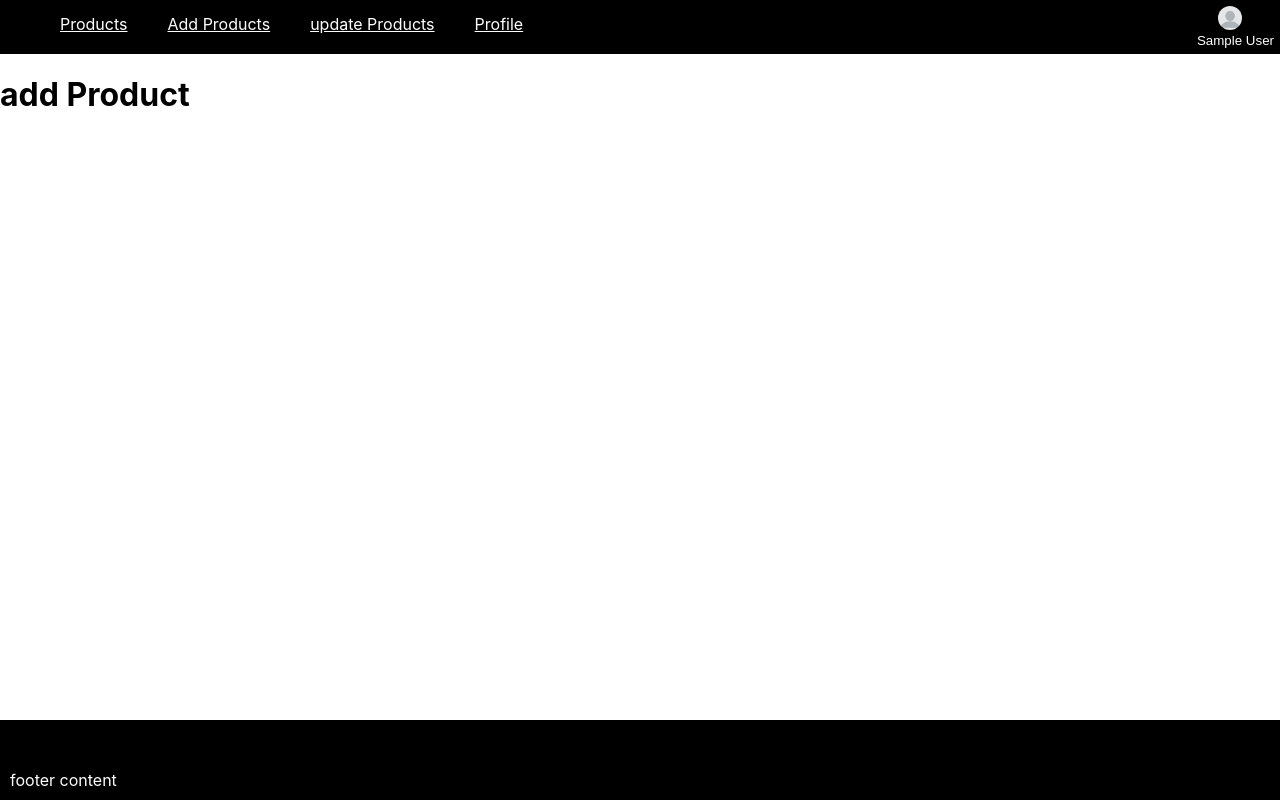
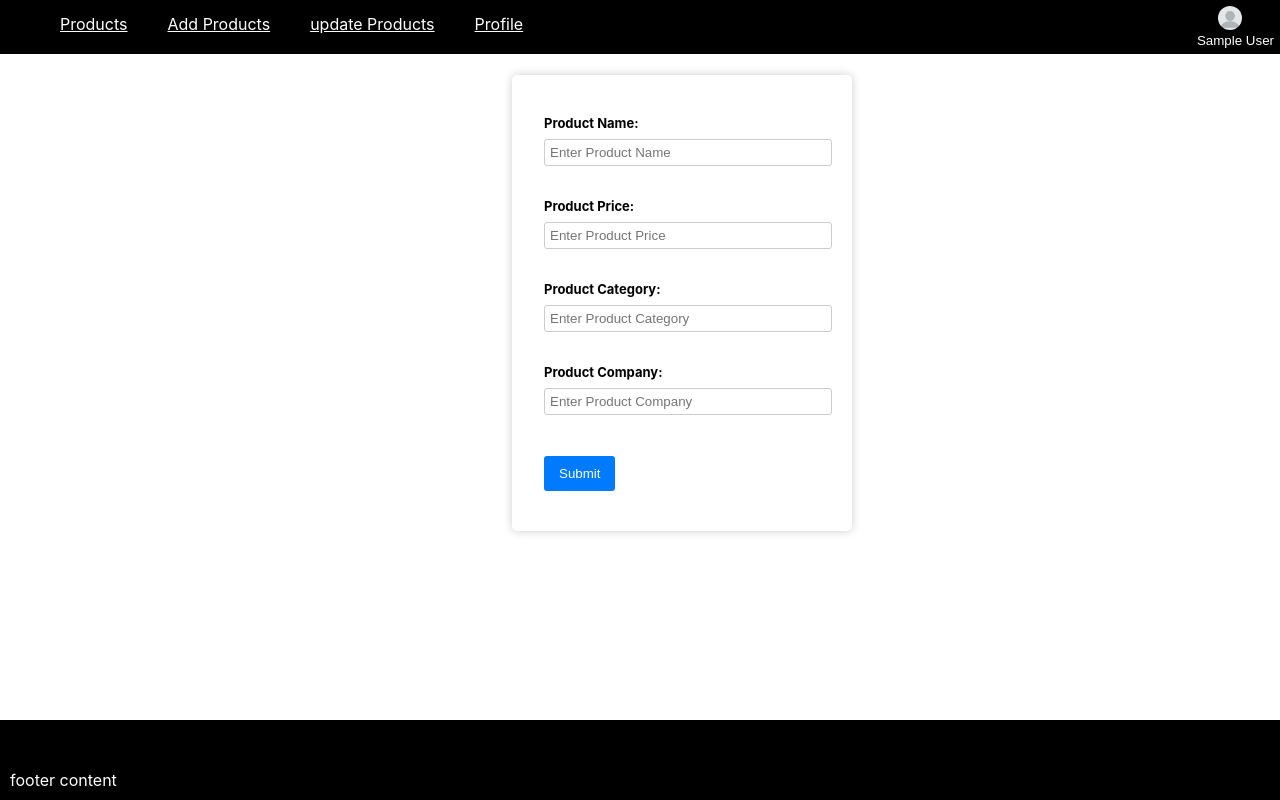
Before and after one commit to mohit-sanwal/MERN_DashboardApp, a React (Create React App) app in the folder ui-react/: page /add in a window 1280 px wide. Built offline with nearby package versions, Linux system fonts and the light colour scheme; no server answers; sample sign-in values are in the browser's storage.

Commit message:
addProduct ui implementation

```diff
--- a/ui-react/src/App.css
+++ b/ui-react/src/App.css
@@ -152,3 +152,46 @@
     /* top: -130%; */
 
 }
+
+.form-container {
+  background-color: #fff;
+  padding: 20px;
+  border-radius: 5px;
+  box-shadow: 0 0 10px rgba(0, 0, 0, 0.2);
+  width: 300px;
+  position: absolute;
+  left: 40%;
+}
+
+.form-group {
+  margin: 8px 0;
+  padding: 12px;
+}
+
+.form-group label {
+  display: block;
+  font-weight: bold;
+  font-size: small;
+  margin-bottom: -5px;
+}
+
+input[type="text"] {
+  width: 100%;
+  padding: 5px;
+  border: 1px solid #ccc;
+  border-radius: 3px;
+}
+
+
+input[type="submit"] {
+  background-color: #007BFF;
+  color: #fff;
+  padding: 10px 15px;
+  border: none;
+  border-radius: 3px;
+  cursor: pointer;
+}
+
+input[type="submit"]:hover {
+  background-color: #0056b3;
+}
--- a/ui-react/src/App.js
+++ b/ui-react/src/App.js
@@ -6,6 +6,7 @@ import Nav from './components/Nav.js';
 import Footer from './components/Footer.jsx';
 import SignUp from './components/SignUp.js';
 import LogIn from './components/LogIn.js';
+import AddProduct from './components/AddProduct';
 
 import PrivateComponent from './components/PrivateComponent';
 
@@ -33,7 +34,7 @@ function App() {
         <Routes>
           <Route element={<PrivateComponent />}>
             <Route path="/" element={<h1>Product listing</h1>}/>
-            <Route path="/add" element={<h1>add Product </h1>}/>
+            <Route path="/add" element={<h1><AddProduct /> </h1>}/>
             <Route path="/update" element={<h1>update Product</h1>}/>
             <Route path="/profile" element={<h1>Profile page</h1>}/>
             <Route path="/logout" element={<h1> logout </h1>}/>
--- /dev/null
+++ b/ui-react/src/components/AddProduct.js
@@ -0,0 +1,34 @@
+import React from 'react';
+import "../App.css"
+const AddProduct = () => {
+    return (
+        <>
+        <div class="form-container">
+        <form>
+            <div class="form-group">
+                <label for="productName">Product Name:</label>
+                <input type="text" id="productName" name="productName" placeholder='Enter Product Name' className='productInputField'/>
+            </div>
+            <div class="form-group">
+                <label for="productPrice">Product Price:</label>
+                <input type="text" id="productPrice" name="productPrice" placeholder='Enter Product Price' className='productInputField' />
+            </div>
+            <div class="form-group">
+                <label for="productCategory">Product Category:</label>
+                <input type="text" id="productCategory" name="productCategory" placeholder='Enter Product Category' className='productInputField'/>
+            </div>
+            <div class="form-group">
+                <label for="productCompany">Product Company:</label>
+                <input type="text" id="productCompany" name="productCompany" placeholder='Enter Product Company' className='productInputField'/>
+            </div>
+            <div class="form-group">
+                <input type="submit" value="Submit" />
+            </div>
+        </form>
+    </div>
+        </>
+    )
+}
+
+
+export default AddProduct;
```
